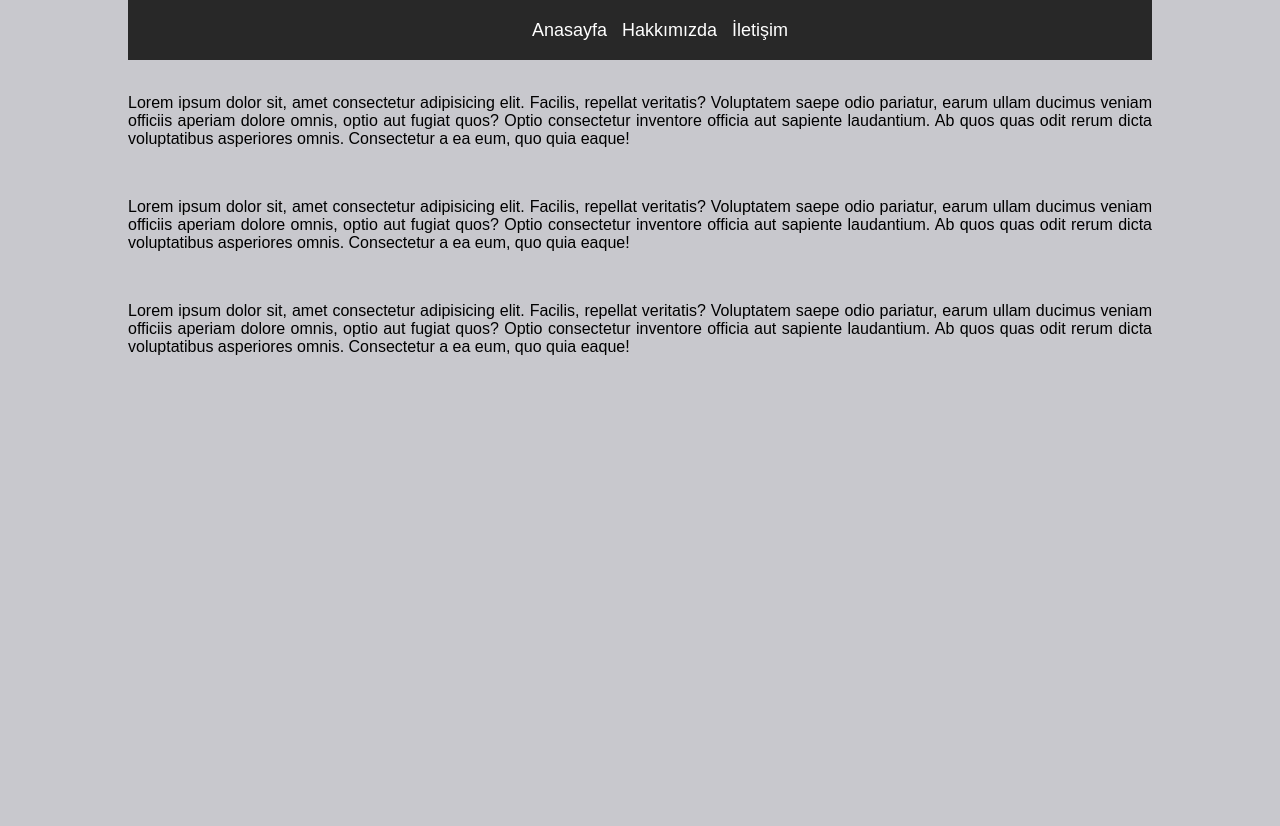
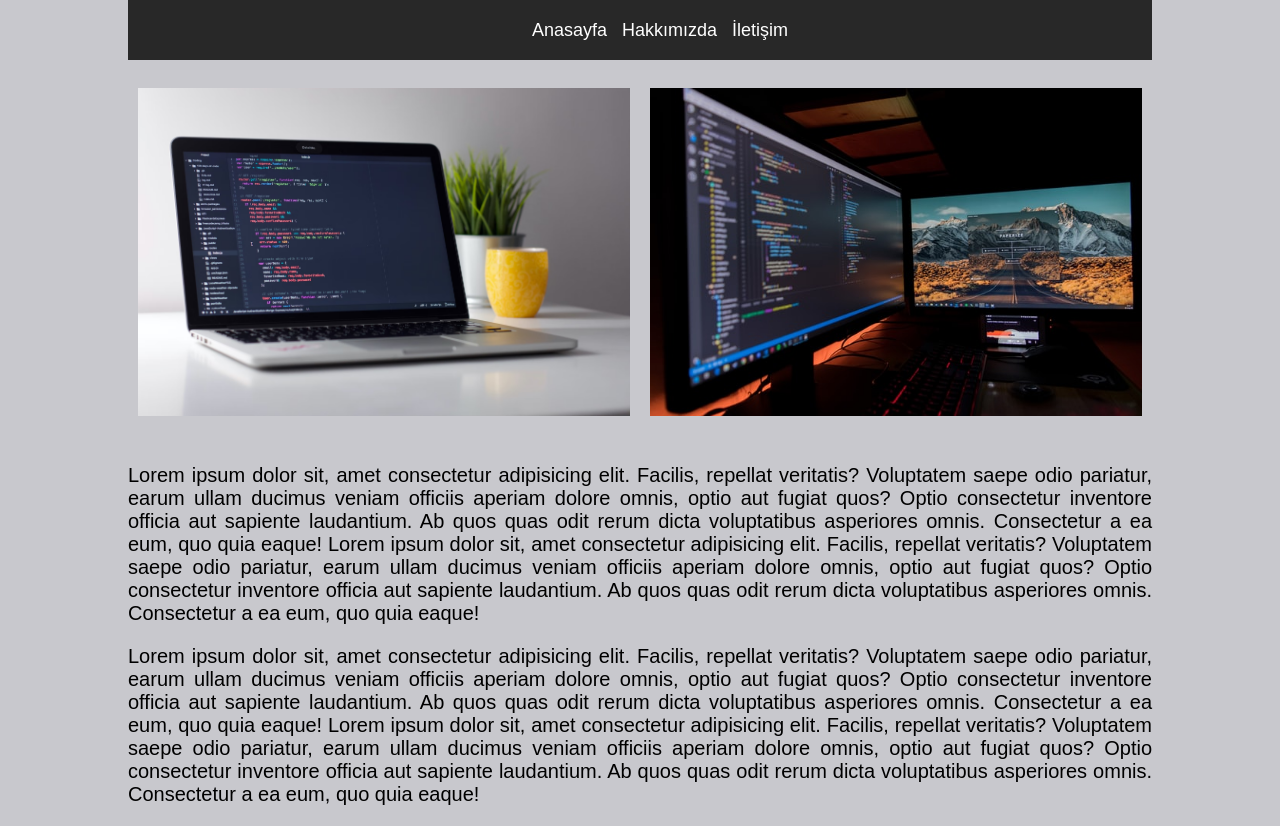
Before and after one commit to aylmz23/CSS01, a plain HTML site: page index.html in a window 1280 px wide. Before the commit the page ends 800 px from the top, so only its background shows below. Drawn offline with Linux system fonts and the light colour scheme.

Commit message:
2022-12-06

```diff
--- a/index.html
+++ b/index.html
@@ -19,7 +19,18 @@
     </div>
     <div>
       <br />
-      <p>
+      <div class="ay_container">
+        <img src="Slider1.png" alt="slider1">
+        <img src="leftimg.jpg" alt="slider2">
+      </div>
+      <br />
+      <p style="font-size: 20px;">
+        Lorem ipsum dolor sit, amet consectetur adipisicing elit. Facilis,
+        repellat veritatis? Voluptatem saepe odio pariatur, earum ullam ducimus
+        veniam officiis aperiam dolore omnis, optio aut fugiat quos? Optio
+        consectetur inventore officia aut sapiente laudantium. Ab quos quas odit
+        rerum dicta voluptatibus asperiores omnis. Consectetur a ea eum, quo
+        quia eaque!
         Lorem ipsum dolor sit, amet consectetur adipisicing elit. Facilis,
         repellat veritatis? Voluptatem saepe odio pariatur, earum ullam ducimus
         veniam officiis aperiam dolore omnis, optio aut fugiat quos? Optio
@@ -27,8 +38,13 @@
         rerum dicta voluptatibus asperiores omnis. Consectetur a ea eum, quo
         quia eaque!
       </p>
-      <br />
-      <p>
+      <p style="font-size: 20px;">
+        Lorem ipsum dolor sit, amet consectetur adipisicing elit. Facilis,
+        repellat veritatis? Voluptatem saepe odio pariatur, earum ullam ducimus
+        veniam officiis aperiam dolore omnis, optio aut fugiat quos? Optio
+        consectetur inventore officia aut sapiente laudantium. Ab quos quas odit
+        rerum dicta voluptatibus asperiores omnis. Consectetur a ea eum, quo
+        quia eaque!
         Lorem ipsum dolor sit, amet consectetur adipisicing elit. Facilis,
         repellat veritatis? Voluptatem saepe odio pariatur, earum ullam ducimus
         veniam officiis aperiam dolore omnis, optio aut fugiat quos? Optio
@@ -36,15 +52,7 @@
         rerum dicta voluptatibus asperiores omnis. Consectetur a ea eum, quo
         quia eaque!
       </p>
-      <br />
-      <p>
-        Lorem ipsum dolor sit, amet consectetur adipisicing elit. Facilis,
-        repellat veritatis? Voluptatem saepe odio pariatur, earum ullam ducimus
-        veniam officiis aperiam dolore omnis, optio aut fugiat quos? Optio
-        consectetur inventore officia aut sapiente laudantium. Ab quos quas odit
-        rerum dicta voluptatibus asperiores omnis. Consectetur a ea eum, quo
-        quia eaque!
-      </p>
+
     </div>
   </body>
 </html>
--- a/style.css
+++ b/style.css
@@ -37,6 +37,12 @@ body p{
     display: flex;
     margin: auto;
 }
+.ay_container img{
+    padding: 1%;
+    width: 48%;
+    text-align: left;
+}
+
 .ay_table{
     width: 100%;
     table-layout: fixed;
```
Also changed, not shown: Slider1.png (added), leftimg.jpg (added).
